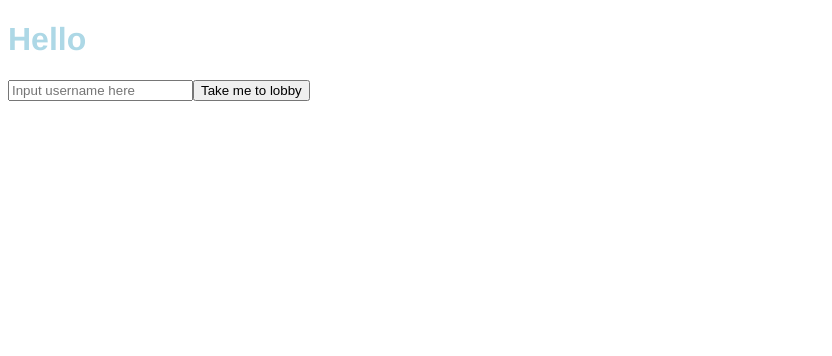
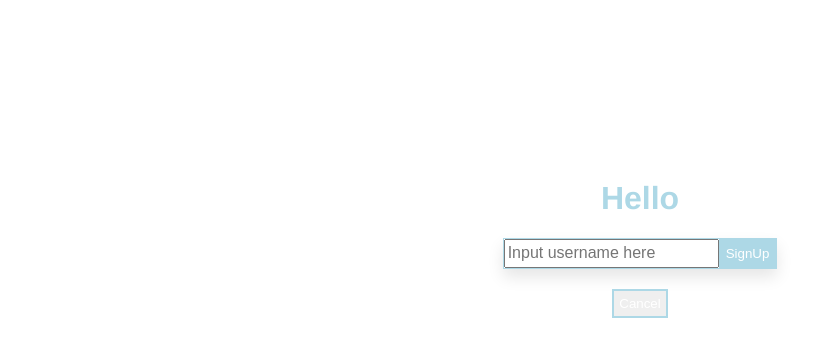
Before and after one commit to sonrisacc/ChatterBox, a React app: page /signup in a window 1280 px wide. Shown: the top 356 px of the page, without its empty margins (0-832 px from the left). Built offline with nearby package versions, Linux system fonts and the light colour scheme; no server answers.

Commit message:
Raw signin/up component done

```diff
--- a/src/components/Footer.jsx
+++ b/src/components/Footer.jsx
@@ -2,7 +2,7 @@ import React from 'react';
 
 const Footer = props => (
   <div className="Footer">
-    <button className="logout-btn" onClick={props.logout}>
+    <button className="btn logout-btn" onClick={props.logout}>
       Log out
     </button>
   </div>
--- a/src/components/Landing.jsx
+++ b/src/components/Landing.jsx
@@ -39,14 +39,22 @@ class Landing extends Component {
   render() {
     return (
       <div className="landing">
-        <h1>Hello</h1>
-        <input
-          type="text"
-          placeholder="Input username here"
-          onChange={this.handleChange}
-        />
-        <button onClick={this.handleCheckingUserName}>LogIn</button>
-        <button>
+        <h1 className="welcome">Hello</h1>
+        <div className="landing-wrapper">
+          <input
+            className="login-input"
+            type="text"
+            placeholder="Input username here"
+            onChange={this.handleChange}
+          />
+          <button
+            className="btn btn-submmit"
+            onClick={this.handleCheckingUserName}
+          >
+            LogIn
+          </button>
+        </div>
+        <button className="btn ">
           <Link to="/signUp"> SignUp </Link>
         </button>
       </div>
--- a/src/components/Signup.jsx
+++ b/src/components/Signup.jsx
@@ -1,11 +1,17 @@
 import React, { Component } from 'react';
 import { connect } from 'react-redux';
+import { Link } from 'react-router-dom';
 import { signUpUser } from '../utli/httpHelpers';
-import { setLoginUserName } from '../actions/actionCreators';
+import { setLoginUserName, getApiDetails } from '../actions/actionCreators';
 
 class Signup extends Component {
   state = {
-    userNameInput: ''
+    userNameInput: '',
+    showFormValidation: false
+  };
+
+  toggleRenderFormValidation = () => {
+    this.setState({ showFormValidation: !this.state.showFormValidation });
   };
 
   handleChange = event => {
@@ -15,10 +21,14 @@ class Signup extends Component {
   handleSignUp = () => {
     signUpUser(this.state.userNameInput).then(data => {
       if (data !== null) {
-        this.props.handleLoginUserNameChange(data);
+        console.log('this is handle signUpUser', data);
+        this.props.handleLoginUserNameChange(data.username);
+        this.props.handleGetApiDetails();
         this.goToLobby();
       } else if (data === null) {
         console.log('user exists');
+        this.toggleRenderFormValidation();
+        setTimeout(this.toggleRenderFormValidation, 1000);
       }
     });
   };
@@ -27,16 +37,30 @@ class Signup extends Component {
     this.props.history.push('/lobby');
   };
 
+  renderUserExists = () => (
+    <div className="form-validation"> User Exists! </div>
+  );
+
   render() {
     return (
-      <div className="Signup">
-        <h1>Hello {this.state.userNameInput}</h1>
-        <input
-          type="text"
-          placeholder="Input username here"
-          onChange={this.handleChange}
-        />
-        <button onClick={this.handleSignUp}> Take me to lobby</button>
+      <div className="landing signup">
+        <h1 className="welcome">Hello {this.state.userNameInput}</h1>
+        {!!this.state.showFormValidation && this.renderUserExists()}
+        <div className="landing-wrapper">
+          <input
+            className="login-input"
+            type="text"
+            placeholder="Input username here"
+            onChange={this.handleChange}
+          />
+          <button className="btn btn-submmit" onClick={this.handleSignUp}>
+            {' '}
+            SignUp
+          </button>
+        </div>
+        <button className="btn ">
+          <Link to="/"> Cancel </Link>
+        </button>
       </div>
     );
   }
@@ -46,6 +70,9 @@ const mapStateToProps = state => ({ loginUsername: state.loginUsername });
 const mapDispatchToProps = dispatch => ({
   handleLoginUserNameChange(username) {
     dispatch(setLoginUserName(username));
+  },
+  handleGetApiDetails() {
+    dispatch(getApiDetails());
   }
 });
 
--- a/src/style.scss
+++ b/src/style.scss
@@ -1,11 +1,74 @@
+* {
+  -moz-box-sizing: border-box;
+  -webkit-box-sizing: border-box;
+  box-sizing: border-box;
+}
+
 body {
   font-family: helvetica;
+}
+
+a:link,
+a:active {
+  text-decoration: none;
+  color: inherit;
+  background-color: none;
+}
+
+button:focus,
+input:focus,
+textarea:focus {
+  outline: none;
 }
 
 .sub-header {
   display: flex;
   flex-direction: row;
   justify-content: center;
+}
+
+.btn {
+  margin: 20px;
+  padding: 5px;
+  color: white;
+  min-height: 25px;
+  min-width: 25px;
+  // padding: 2px;
+
+  border: 2px solid lightblue;
+}
+
+.btn:hover {
+  background-color: #66c2ff;
+}
+
+.btn-submmit {
+  background-color: lightblue;
+  margin: 0px;
+}
+
+.btn-submmit:hover {
+  background-color: #66c2ff;
+}
+
+.landing {
+  display: flex;
+  min-height: 60vh;
+  flex-direction: column;
+  justify-content: center;
+  align-items: center;
+  font-size: 16px;
+}
+
+.landing-wrapper {
+  display: flex;
+  border: 1px solid lightblue;
+  box-shadow: 0px 8px 16px 0px rgba(0, 0, 0, 0.1);
+}
+
+.login-input {
+  font-size: 16px;
+  min-height: 25px;
 }
 
 .container {
@@ -21,7 +84,7 @@ body {
 }
 
 .logout-btn {
-  margin: 5px;
+  color: black;
 }
 
 .lobby-wrapper {
```
Also changed, not shown: 2 other files (tests, documents, lock files or other folders).
